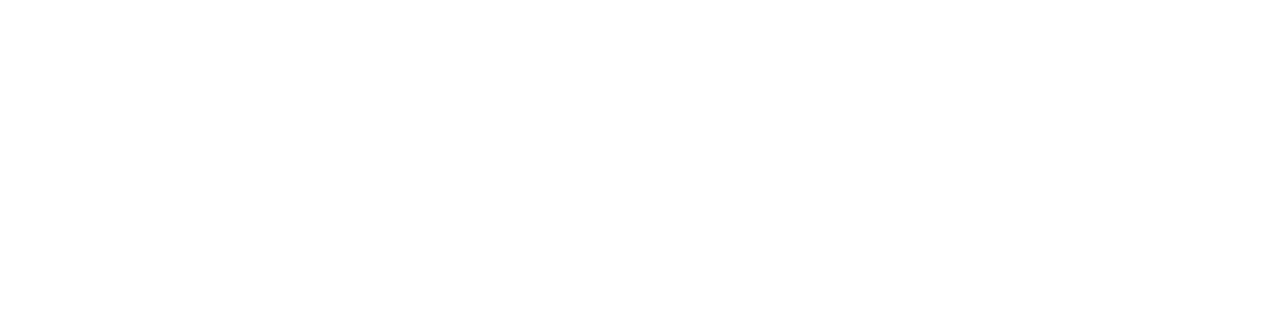
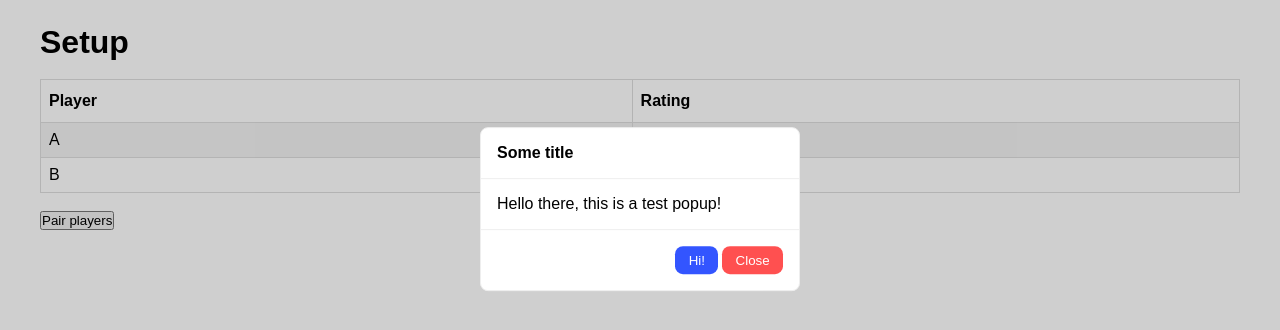
Before and after one commit to sqwyer/ctm, a website: page web/view/index.html in a window 1280 px wide. Drawn offline with Linux system fonts and the light colour scheme.

Commit message:
Continue on frontend

```diff
--- a/web/serve.ts
+++ b/web/serve.ts
@@ -1,6 +1,8 @@
 import * as express from 'express';
 
 const app = express();
+
+app.use('/static', express.static(`${__dirname}/static`));
 
 app.get('/', (req, res) => {
     res.sendFile(`${__dirname}/view/index.html`);
--- /dev/null
+++ b/web/static/script.js
@@ -0,0 +1,74 @@
+function popup(title, message, buttons) {
+    let _div = () => document.createElement('div');
+    let _p = () => document.createElement('p');
+    let div = _div();
+
+    div.className = 'popup';
+    div.id = 'popup';
+
+    let overlay = _div();
+    overlay.id = 'full-overlay';
+    overlay.onclick = () => {
+        overlay.remove();
+        div.remove();
+    }
+
+    if(title && title != null) {
+        let section = _div();
+        let content = _p();
+        content.innerText = title;
+        content.className = 'title'
+        section.appendChild(content);
+        div.appendChild(section);
+    }
+
+    if(message && message != null) {
+        let section = _div();
+        let content = _p();
+        content.innerText = message;
+        section.appendChild(content);
+        div.appendChild(section);
+    }
+
+    if(buttons && buttons != [] && buttons != null) {
+        let section = _div();
+        section.className = 'buttons';
+        for(let i = 0; i < buttons.length; i++) {
+            let btn = document.createElement('button');
+            if(buttons[i].type) {
+                console.log(buttons[i].type)
+                switch (buttons[i].type) {
+                    case 'exit':
+                        btn.className = 'btn-exit';
+                        btn.innerText = buttons[i].text || 'Close';
+                        btn.onclick = (...e) => {
+                            if(buttons[i].action) buttons[i].action(...e);
+                            overlay.remove();
+                            div.remove();
+                        }
+                        break;
+                    default:
+                        btn.className = buttons[i].class ||'btn-ok';
+                        btn.innerText = buttons[i].text || 'Close';
+                        btn.onclick = (...e) => {
+                            if(buttons[i].action) buttons[i].action(...e);
+                            overlay.remove();
+                            div.remove();
+                        }
+                        break;
+                }
+            }
+            section.appendChild(btn);
+        }
+        div.appendChild(section);
+    }
+    document.body.appendChild(overlay);
+    document.body.appendChild(div);
+}
+
+popup('Some title', 'Hello there, this is a test popup!', [
+    {type: 'ok', text: 'Hi!', class: 'btn-ok', action: () => {
+        alert('hi!');
+    }},
+    {type: 'exit', text: 'Close'}
+]);
--- /dev/null
+++ b/web/static/style.css
@@ -0,0 +1,107 @@
+* {
+    padding: 0;
+    margin: 0;
+    box-sizing: border-box;
+}
+
+body {
+    font-family: Arial, Helvetica, sans-serif;
+}
+
+.container {
+    padding: 1.5em 2.5em;
+}
+
+table {
+    border-collapse: collapse;
+    width: 100%;
+}
+
+table td, table th {
+    border: 1px solid #ddd;
+    padding: 8px;
+}
+
+table tr:nth-child(even){background-color: #f2f2f2;}
+table tr:nth-child(odd) td:hover {
+    cursor: pointer;
+    background: #f8f8f8;
+}
+table tr:nth-child(even) td:hover {
+    cursor: pointer;
+    background: #e8e8e8;
+}
+table th {
+    padding-top: 12px;
+    padding-bottom: 12px;
+    text-align: left;
+    /* background-color: #04AA6D; */
+    /* color: white; */
+}
+
+#full-overlay {
+    position: fixed;
+    top: 0;
+    left: 0;
+    right: 0;
+    bottom: 0;
+    background: #00000030;
+}
+
+.popup {
+    position: fixed;
+    top: 20%;
+    left: 50%;
+    transform: translate(-50%, -20%);
+    width: 25%;
+    background: #fff;
+    border: 1px solid #eee;
+    border-radius: 8px;
+}
+
+.popup > div {
+    /* padding: .5em 1em; */
+    padding: 1em;
+    border-bottom: 1px solid #eee;
+}
+
+.popup > div:last-child {
+    border-bottom: none;
+}
+
+.popup p {
+    color: #000;
+}
+
+.popup p.title {
+    font-weight: bold;
+}
+
+.popup .buttons {
+    display: flex;
+    justify-content: right;
+    justify-items: right;
+    gap: 0.25em;
+}
+
+.popup button {
+    padding: 0.5em 1em;
+    border: none;
+    cursor: pointer;
+    background: #3355FF;
+    color: #fff;
+    transition: 0.2s background;
+    border-radius: 8px;
+}
+
+.popup button:hover {
+    background: #3355FF;
+}
+
+.popup button.btn-exit {
+    background: #FF5050;
+}
+
+.popup button.btn-exit:hover {
+    background: #FF2C2C;
+}
--- a/web/view/index.html
+++ b/web/view/index.html
@@ -4,9 +4,31 @@
     <meta charset="UTF-8">
     <meta http-equiv="X-UA-Compatible" content="IE=edge">
     <meta name="viewport" content="width=device-width, initial-scale=1.0">
+    <link rel="stylesheet" href="/static/style.css">
     <title>CTM</title>
 </head>
 <body>
-    <!-- do this later -->
+    <div class="container">
+        <h1>Setup</h1>
+        <br />
+        <table id="players">
+            <tr>
+                <th>Player</th>
+                <th>Rating</th>
+            </tr>
+            <tr>
+                <td>A</td>
+                <td>1000</td>
+            </tr>
+            <tr>
+                <td>B</td>
+                <td>500</td>
+            </tr>
+        </table>
+        <br />
+        <button>Pair players</button>
+    </div>
+
+    <script src="/static/script.js"></script>
 </body>
 </html>
```
